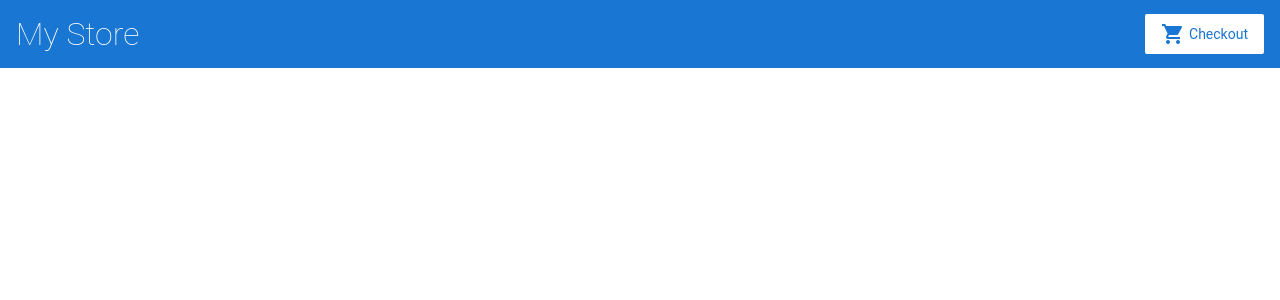
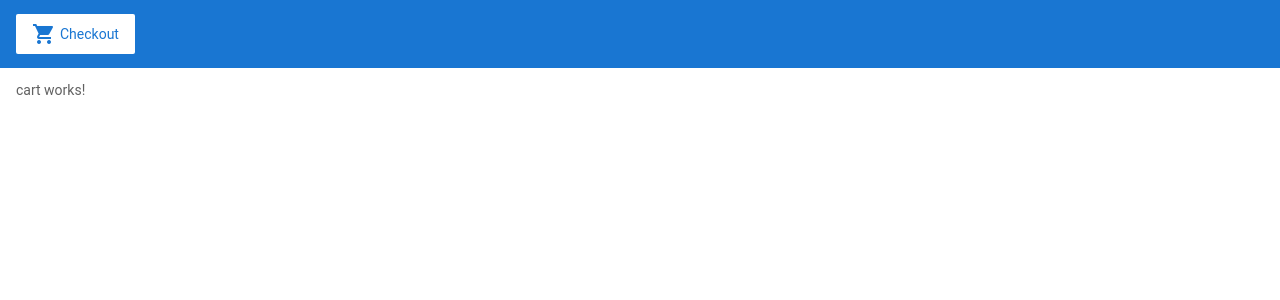
Before and after one commit to harryitc/excercise_Angular_basic, an Angular app in the folder my-project/: page /cart in a window 1280 px wide. Before the commit this address led to /. Shown: the top 300 px of the page. Built offline with nearby package versions, Linux system fonts and the light colour scheme.

Commit message:
Create the cart view - Set up the cart component

```diff
--- /dev/null
+++ b/my-project/src/app/cart/cart.component.html
@@ -0,0 +1 @@
+<p>cart works!</p>
--- a/my-project/src/app/top-bar/top-bar.component.html
+++ b/my-project/src/app/top-bar/top-bar.component.html
@@ -1,5 +1,4 @@
-<a [routerLink]="['/']">
-    <h1>My Store</h1>
+<a [routerLink]="['/cart']" class="button fancy-button">
+  <i class="material-icons">shopping_cart</i>
+  Checkout
 </a>
-
-<a class="button fancy-button"><i class="material-icons">shopping_cart</i>Checkout</a>
```
Also changed, not shown: my-project/src/app/app.module.ts (+5 -3 lines), my-project/src/app/cart/cart.component.ts (added, +10 -0 lines), my-project/src/app/cart/cart.component.scss (added).
